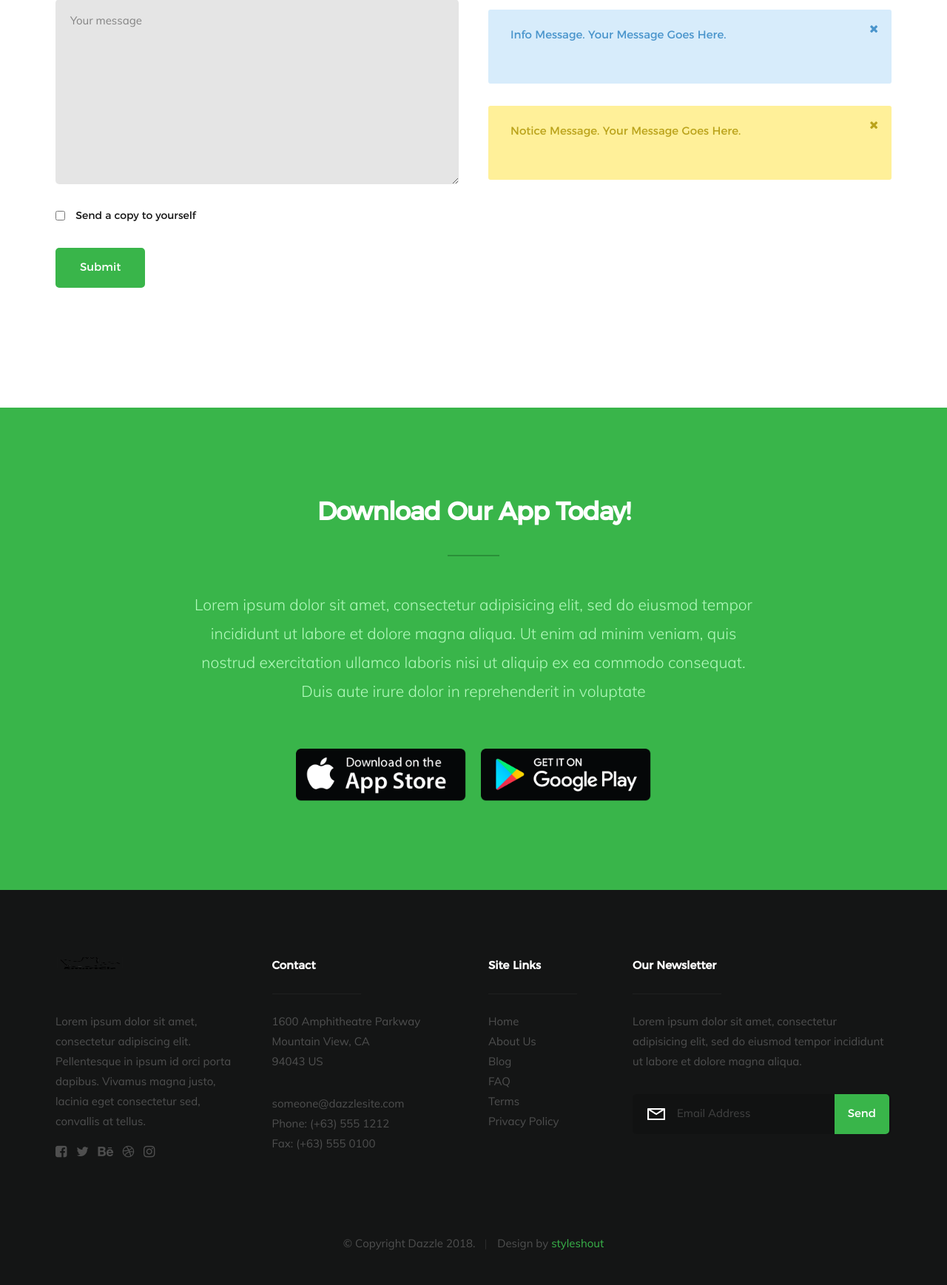
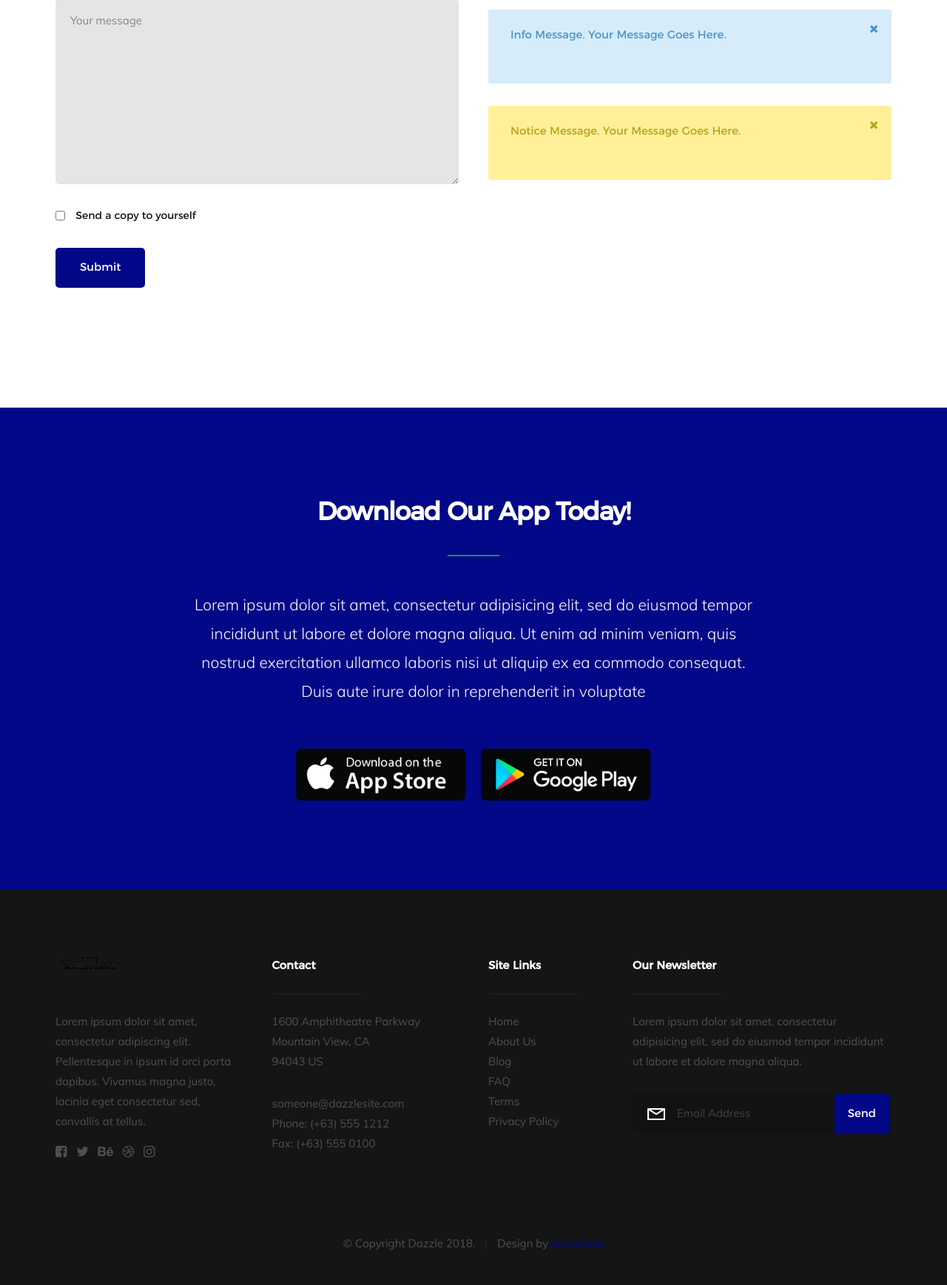
Before and after one commit to TheBrainGamingSingh/capstone-endpoints, a Flask app: template templates/styles.html in a window 1280 px wide. Shown: the part 4296-6033 px from the top of the page at 74% size. Run offline with Flask 2, Linux system fonts and the light colour scheme; the template is opened without the code that fills it, so the values that code supplies are empty; parts of the project's set-up code (start-up, migrations or seed data) failed here and were passed over; some web fonts are replaced.

Commit message:
updated colors

```diff
--- a/app.py
+++ b/app.py
@@ -44,7 +44,7 @@ HEADERS = {
 'referer': 'https://www.cowin.gov.in/',
 'user-agent': 'Mozilla/5.0 (X11; Linux x86_64) AppleWebKit/537.36 (KHTML, like Gecko) Chrome/90.0.4430.212 Safari/537.36'
 }
-COLUMNS = ['vaccine','center_id', 'name','address','min_age_limit','pincode','available_capacity_dose1','available_capacity_dose2']
+COLUMNS = ['vaccine','center_id', 'name','address','min_age_limit','fee_type','pincode','available_capacity_dose1','available_capacity_dose2']
 
 
 with open(MODEL_PATH, 'rb') as file:
@@ -208,12 +208,12 @@ class GetVaccineDetails(Resource):
         res = get_vaccine_details(district_id,query_date)
         if res:
             return res
+        # else:
+        #     res = get_vaccine_details_using_selenium(district_id,query_date)
+        #     if res:
+        #         return res
         else:
-            res = get_vaccine_details_using_selenium(district_id,query_date)
-            if res:
-                return res
-            else:
-                return {'error' : 'No details found'}
+            return {'error' : 'No details found'}
 
 class CasesUpdate(Resource):
     def get(self):
--- a/static/css/main.css
+++ b/static/css/main.css
@@ -780,8 +780,8 @@ button.button-primary,
 input[type="submit"].button-primary,
 input[type="reset"].button-primary,
 input[type="button"].button-primary {
-  background-color: #39b54a;
-  border-color: #39b54a;
+  background-color: #020887;
+  border-color: #020887;
   color: #FFFFFF;
 }
 
@@ -2477,8 +2477,8 @@ html[data-useragent*='MSIE 10.0'] .home-scrolldown,
  * ------------------------------------------------------------------- */
 
 #download {
-  background: #39b54a;
-  color: #b2fabc;
+  background: #020887;
+  color: #ffffff;
   padding-top: 12rem;
   padding-bottom: 12rem;
   text-align: center;
@@ -2497,7 +2497,7 @@ html[data-useragent*='MSIE 10.0'] .home-scrolldown,
 }
 
 #download .lead {
-  color: #b2fabc;
+  color: #ffffff;
   margin-top: 4.8rem;
 }
 
@@ -2674,8 +2674,8 @@ footer ul a:visited {
   top: 0;
   right: 0;
   color: #ffffff;
-  background: #39b54a;
-  border-color: #39b54a;
+  background: #020887;
+  border-color: #020887;
   border-radius: 0 .5rem .5rem 0;
   padding: 0 15px;
 }
--- a/static/css/vendor.css
+++ b/static/css/vendor.css
@@ -1623,7 +1623,7 @@ body[data-aos-easing=ease-in-out-quart] [data-aos] {
 .lity-close:active::after,
 .lity-close:visited::before,
 .lity-close:visited::after {
-  background-color: #39b54a;
+  background-color: #020887;
 }
 
 
--- a/templates/index.html
+++ b/templates/index.html
@@ -44,13 +44,11 @@
 	   	<nav id="header-nav-wrap">
 			<ul class="header-main-nav">
 				<li class="current"><a class="smoothscroll"  href="#home" title="home">Home</a></li>
-                <li><a class="smoothscroll"  href="#about" title="about">About</a></li>
-				<!-- <li><a class="smoothscroll"  href="#pricing" title="pricing">Pricing</a></li> -->
-				<!-- <li><a class="smoothscroll"  href="#testimonials" title="testimonials">Testimonials</a></li> -->
+        <li><a class="smoothscroll"  href="#about" title="about">About</a></li>
 				<li><a class="smoothscroll"  href="#download" title="download">Download</a></li>
 			</ul>
 
-            <!-- <a href="#" title="sign-up" class="button button-primary cta">Sign Up</a> -->
+            <a href="#" title="Login" class="button button-primary cta">Login</a>
 		</nav>
 
 		<a class="header-menu-toggle" href="#"><span>Menu</span></a>
```
Also changed, not shown: other parts of static/css/main.css (+16 -16 lines).
